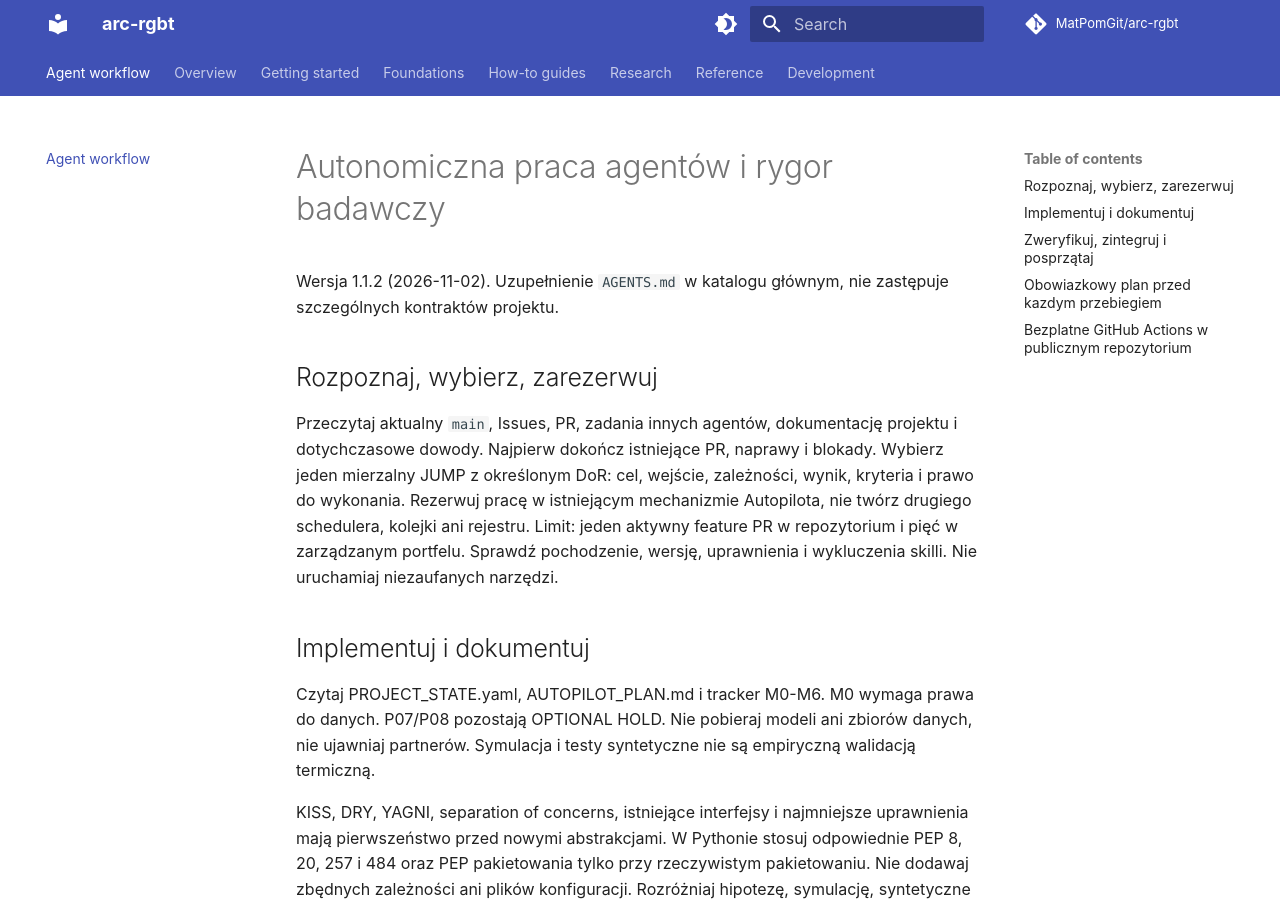
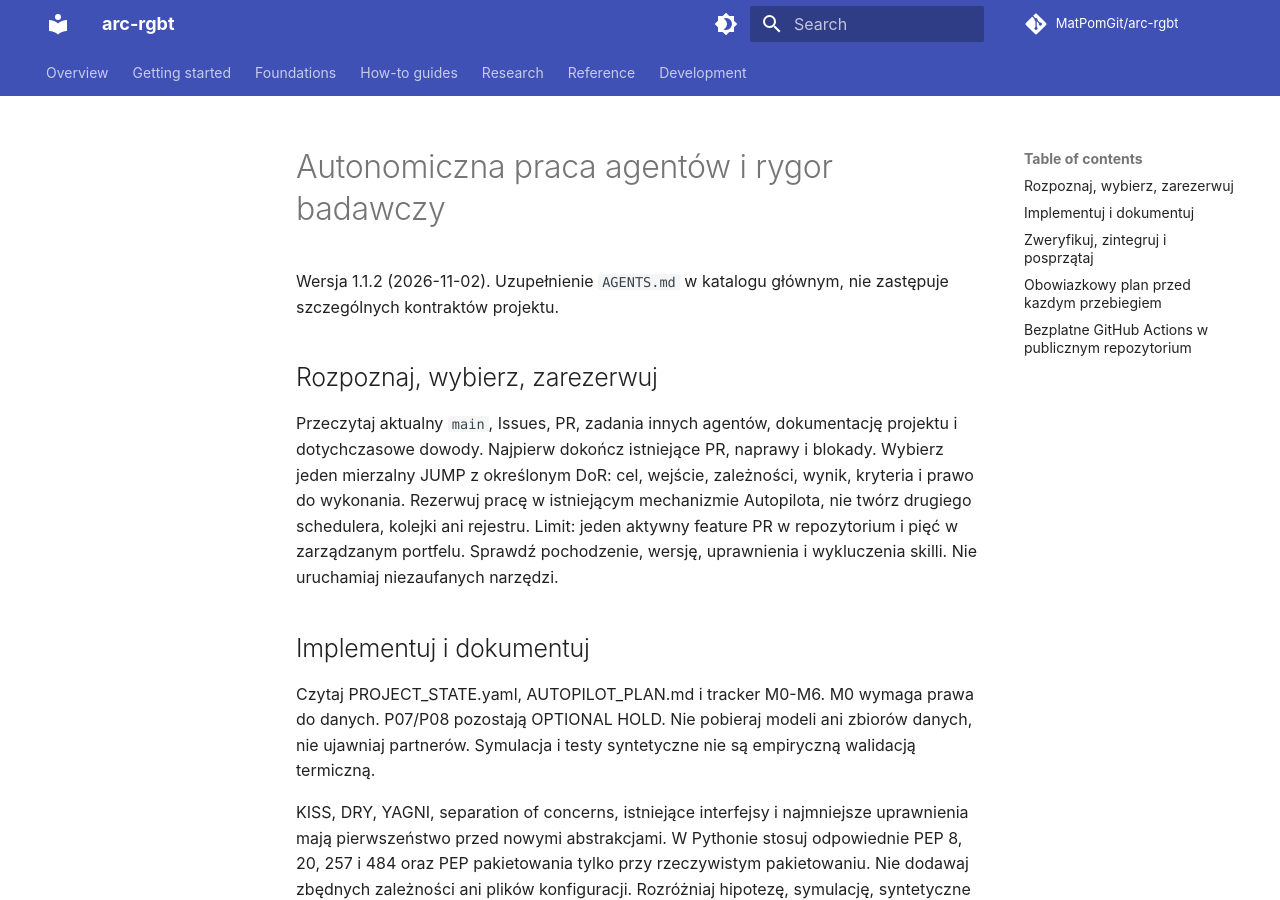
Before and after one commit to MatPomGit/arc-rgbt, an MkDocs documentation site: the page built from docs/development/agent-workflow.md, in a window 1280 px wide and 900 px high. Built offline with MkDocs 1.6.1 and Material for MkDocs 9.7.7, drawn with Linux system fonts in a browser that asks for light colours; comment, search, counter and statistics services are not loaded.

Commit message:
docs: remove public agent workflow references

```diff
--- a/mkdocs.yml
+++ b/mkdocs.yml
@@ -55,7 +55,6 @@ validation:
     unrecognized_links: warn
 
 nav:
-  - Agent workflow: development/agent-workflow.md
   - Overview: index.md
   - Getting started: getting-started.md
   - Foundations:
```
